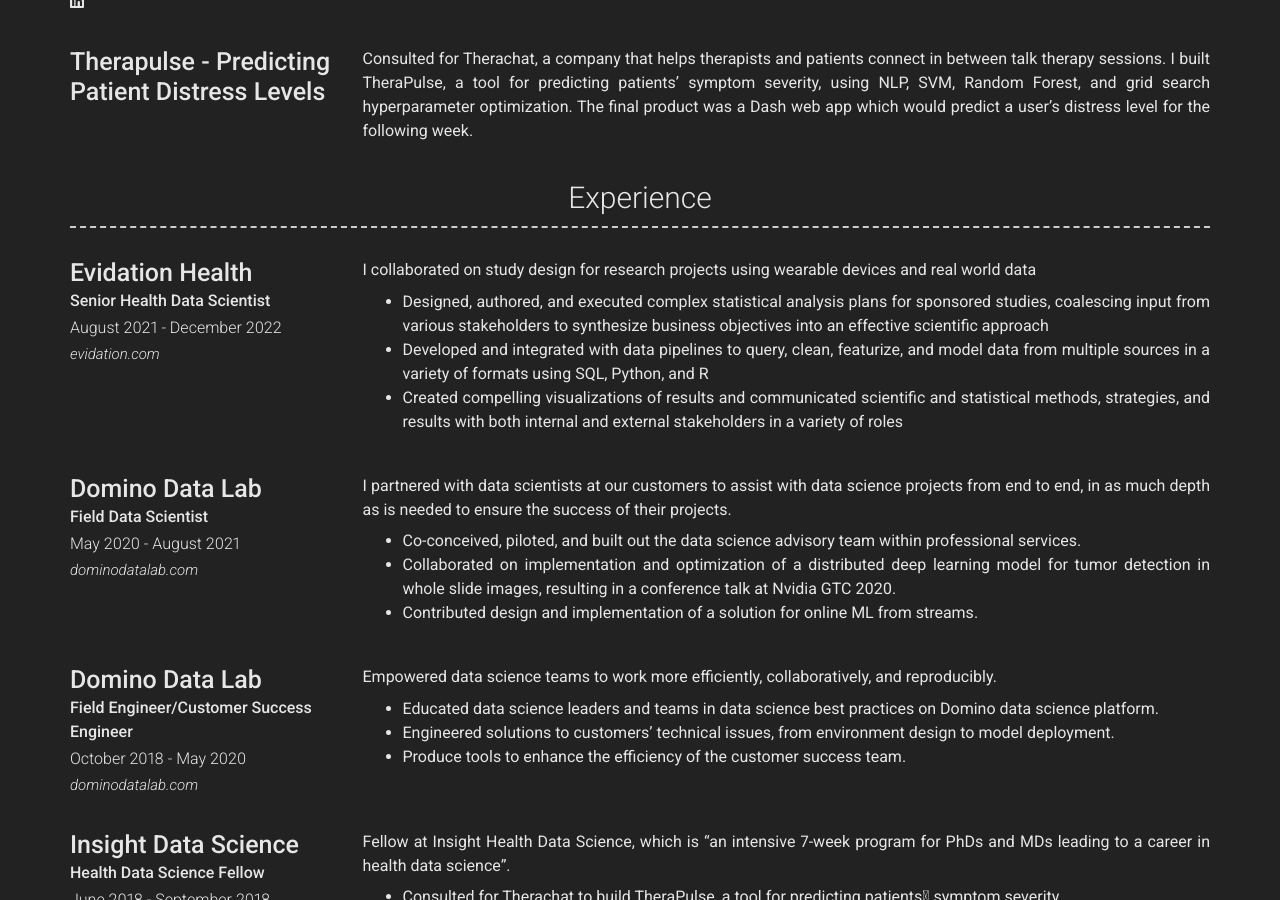
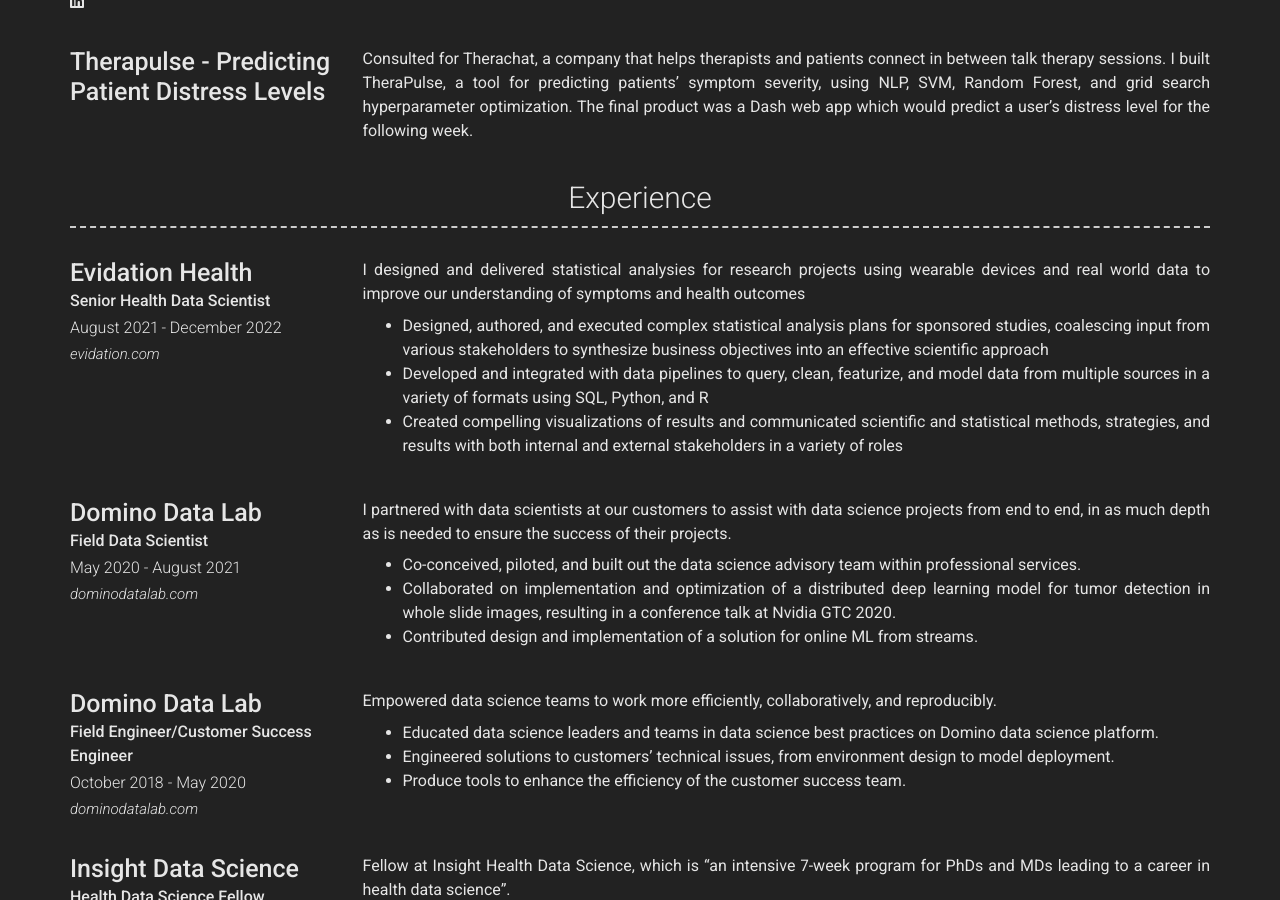
Before and after one commit to katieshakman/katieshakman.github.io, a Jekyll site: the page built from index.md, in a window 1280 px wide and 900 px high, scrolled down 1394 px. Built offline with Jekyll 4.4.1, drawn with Linux system fonts in a browser that asks for light colours; nearby versions of some CDN libraries.

Commit message:
Updated recent experience
Updated first line of recent experience

```diff
--- a/_config.yml
+++ b/_config.yml
@@ -126,7 +126,7 @@ content:
 #         quote: >
 #           Evidation empowers everyone to participate in health research.
         description: | # this will include new lines to allow paragraphs
-          I collaborated on study design for research projects using wearable devices and real world data
+          I designed and delivered statistical analysies for research projects using wearable devices and real world data to improve our understanding of symptoms and health outcomes
           -	Designed, authored, and executed complex statistical analysis plans for sponsored studies, coalescing input from various stakeholders to synthesize business objectives into an effective scientific approach
           -	Developed and integrated with data pipelines to query, clean, featurize, and model data from multiple sources in a variety of formats using SQL, Python, and R
           -	Created compelling visualizations of results and communicated scientific and statistical methods, strategies, and results with both internal and external stakeholders in a variety of roles
```
